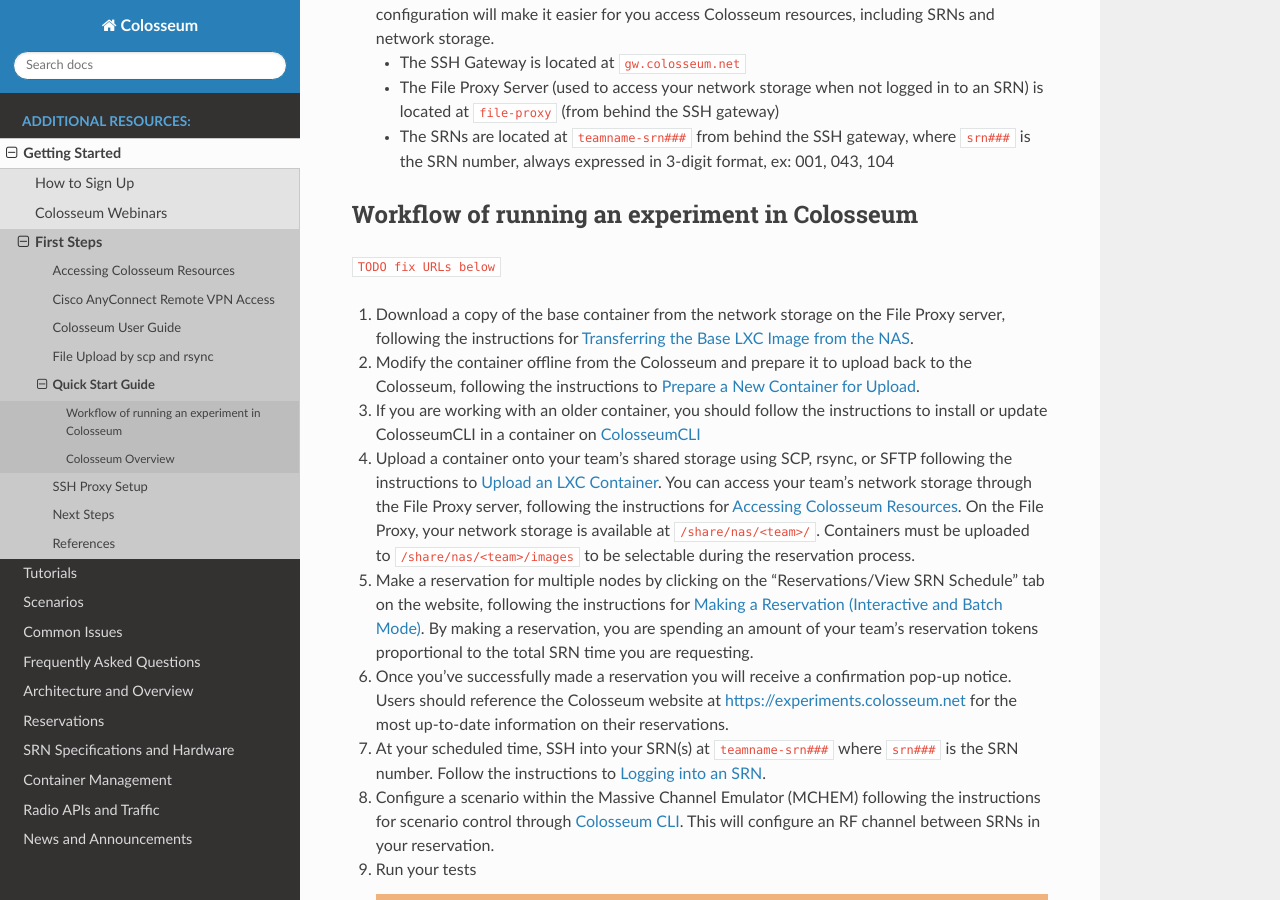
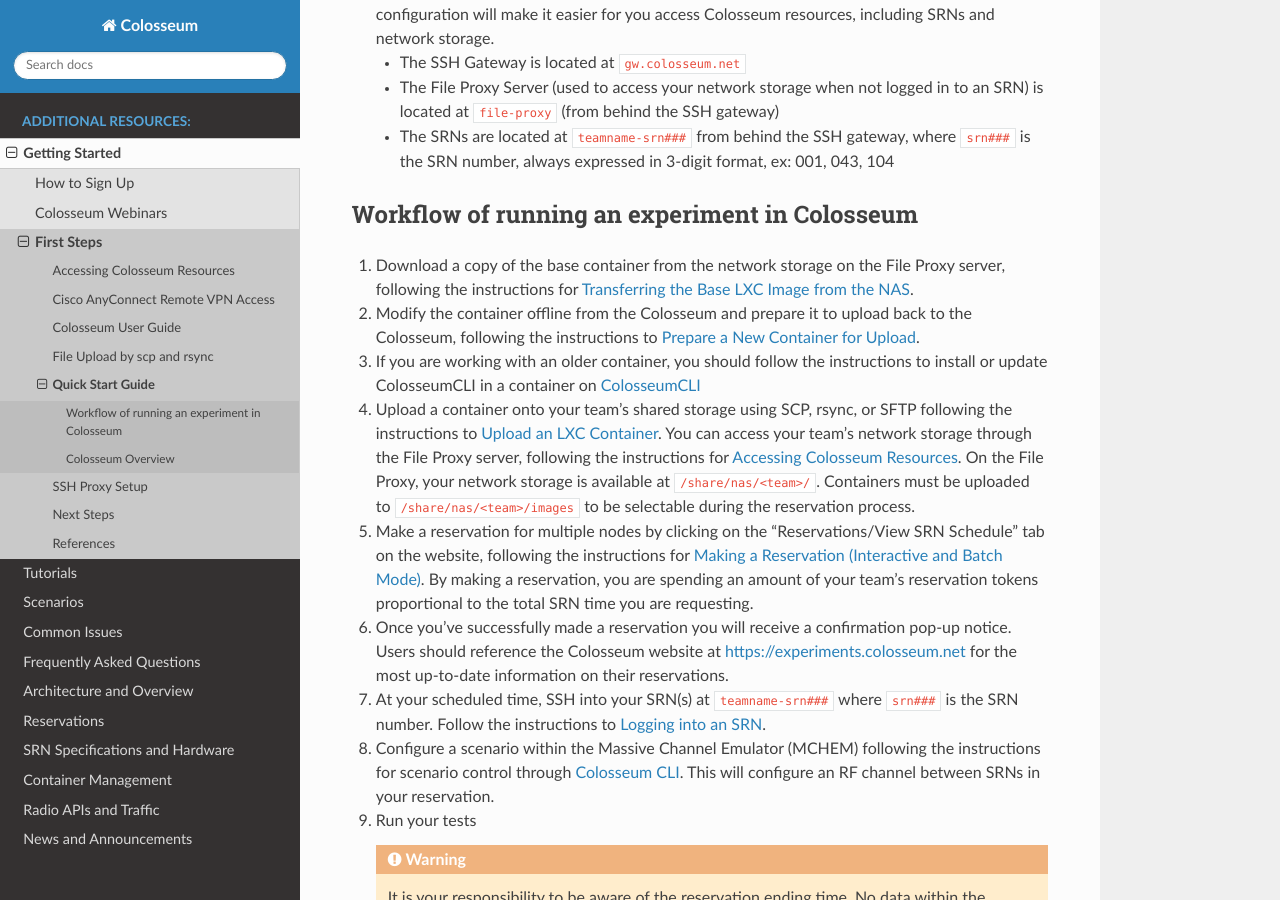
Before and after one commit to colosseum-wiot/user-documentation, a Sphinx documentation site: the page built from docs/source/getting_started/quick_start_guide.rst, in a window 1280 px wide and 900 px high, scrolled down 594 px. Built offline with Sphinx 7.4.7 and the Read the Docs theme 3.1.0, drawn with Linux system fonts in a browser that asks for light colours; pages that are not in the unit, such as notebooks, are missing from menus.

Commit message:
Resolved TODOs

```diff
--- a/docs/source/getting_started/quick_start_guide.rst
+++ b/docs/source/getting_started/quick_start_guide.rst
@@ -19,8 +19,6 @@
 
 Workflow of running an experiment in Colosseum
 ~~~~~~~~~~~~~~~~~~~~~~~~~~~~~~~~~~~~~~~~~~~~~
-
-``TODO fix URLs below``
 
 1. Download a copy of the base container from the network storage on the File Proxy server, following the instructions for :doc:`Transferring the Base LXC Image from the NAS </container_mgmt/transferring_base_lxc_image>`.
 
```
